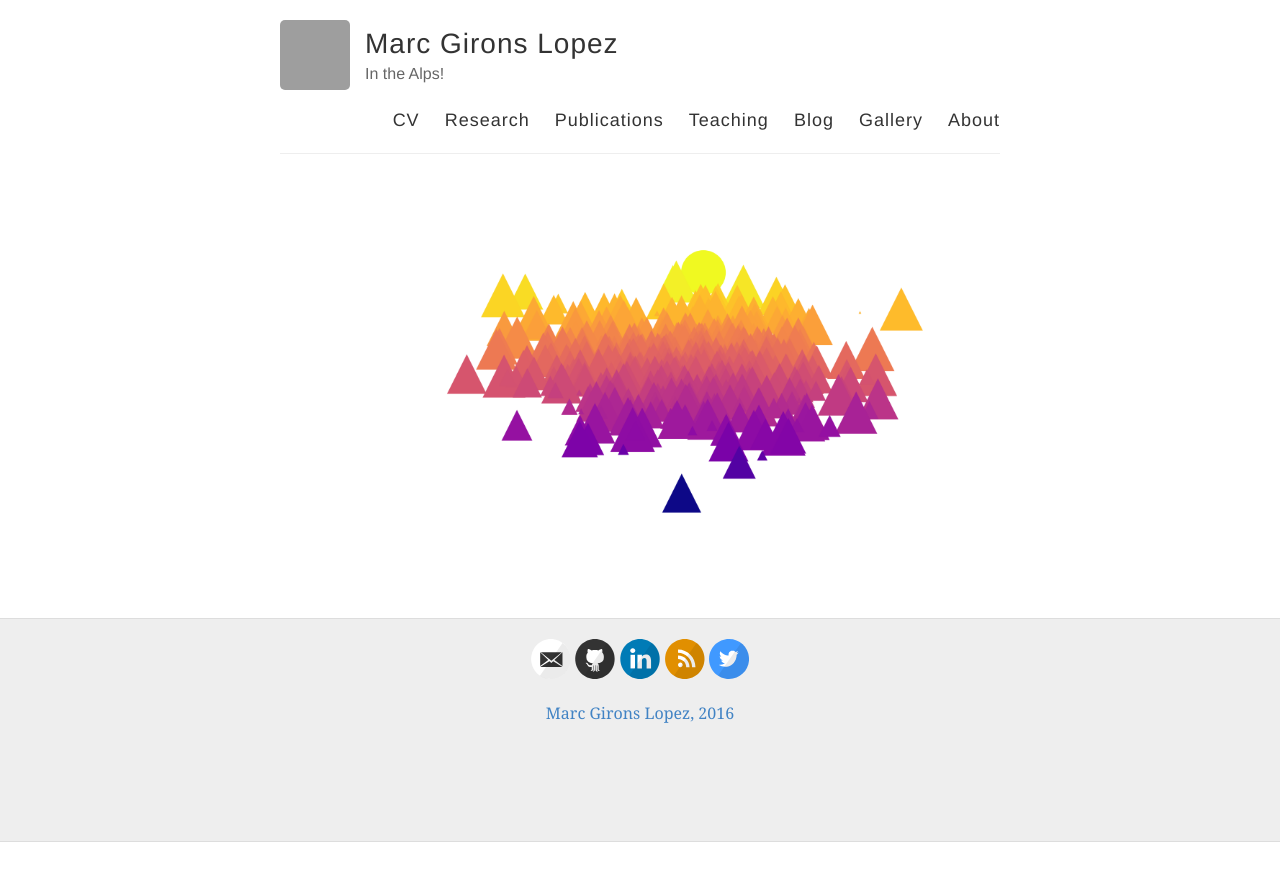
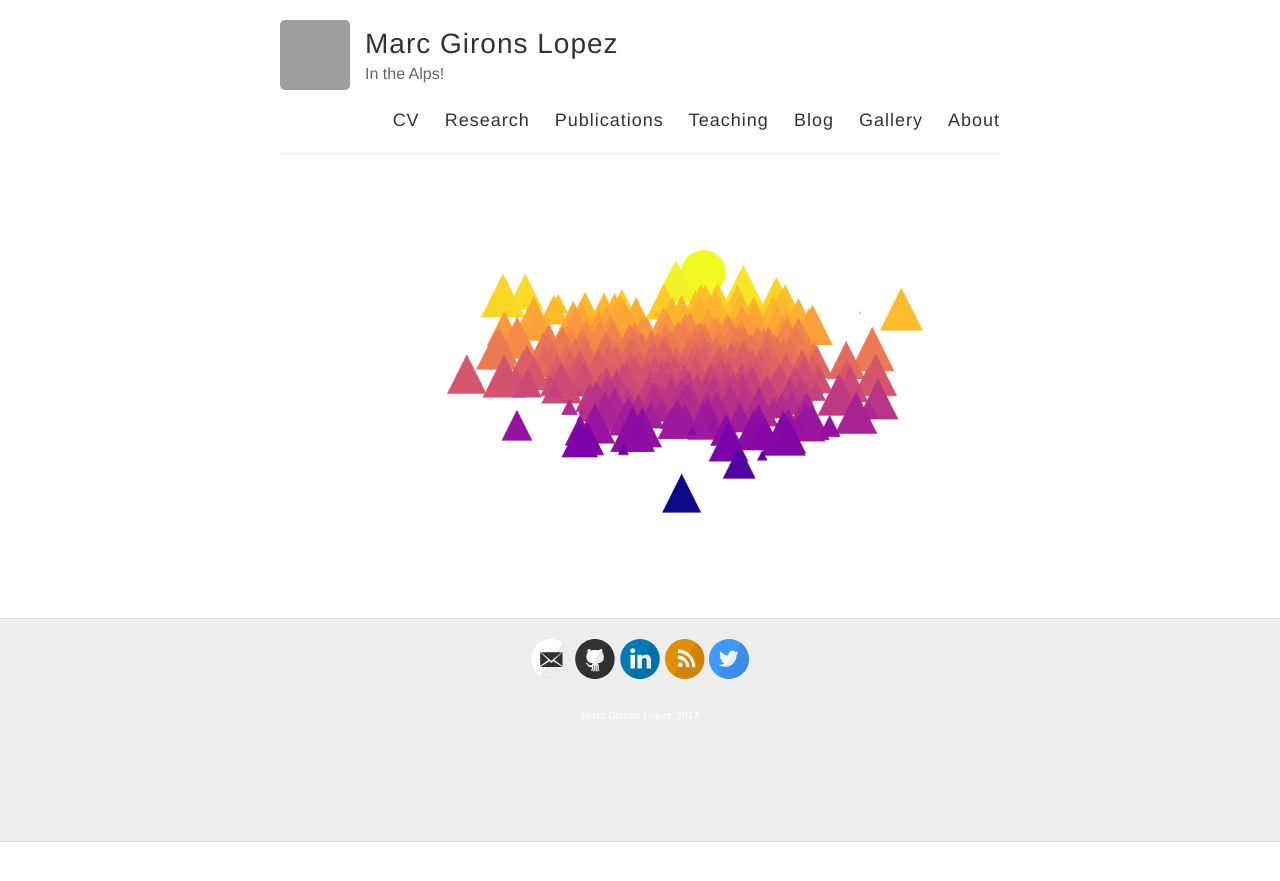
Before and after one commit to GironsLopez/GironsLopez.github.io, a Jekyll site: the page built from index.md, in a window 1280 px wide. Shown: the top 881 px of the page. Built offline with Jekyll 4.4.1, drawn with Linux system fonts in a browser that asks for light colours; grey boxes are pictures that could not be loaded.

Commit message:
Update footer.html

```diff
--- a/_includes/footer.html
+++ b/_includes/footer.html
@@ -6,7 +6,7 @@
       <footer class="footer">
         {% include svg-icons.html %}
 
-        <p><font size="3" color="#4183C4">Marc Girons Lopez, 2016</font></p>
+        <p><font size="1" color="#ffffff">Marc Girons Lopez, 2017</font></p>
       </footer>
     </div>
   </div>
```
